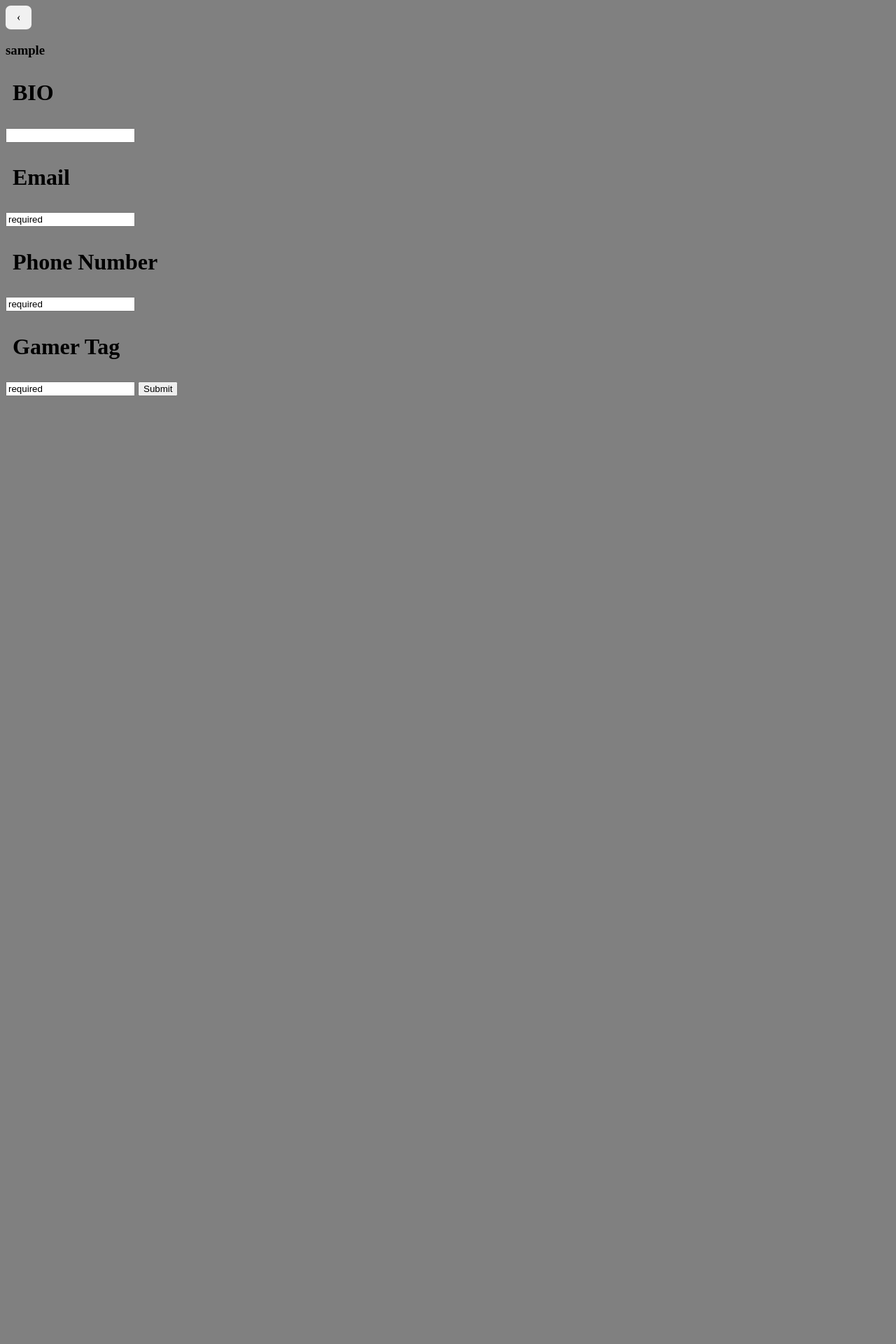
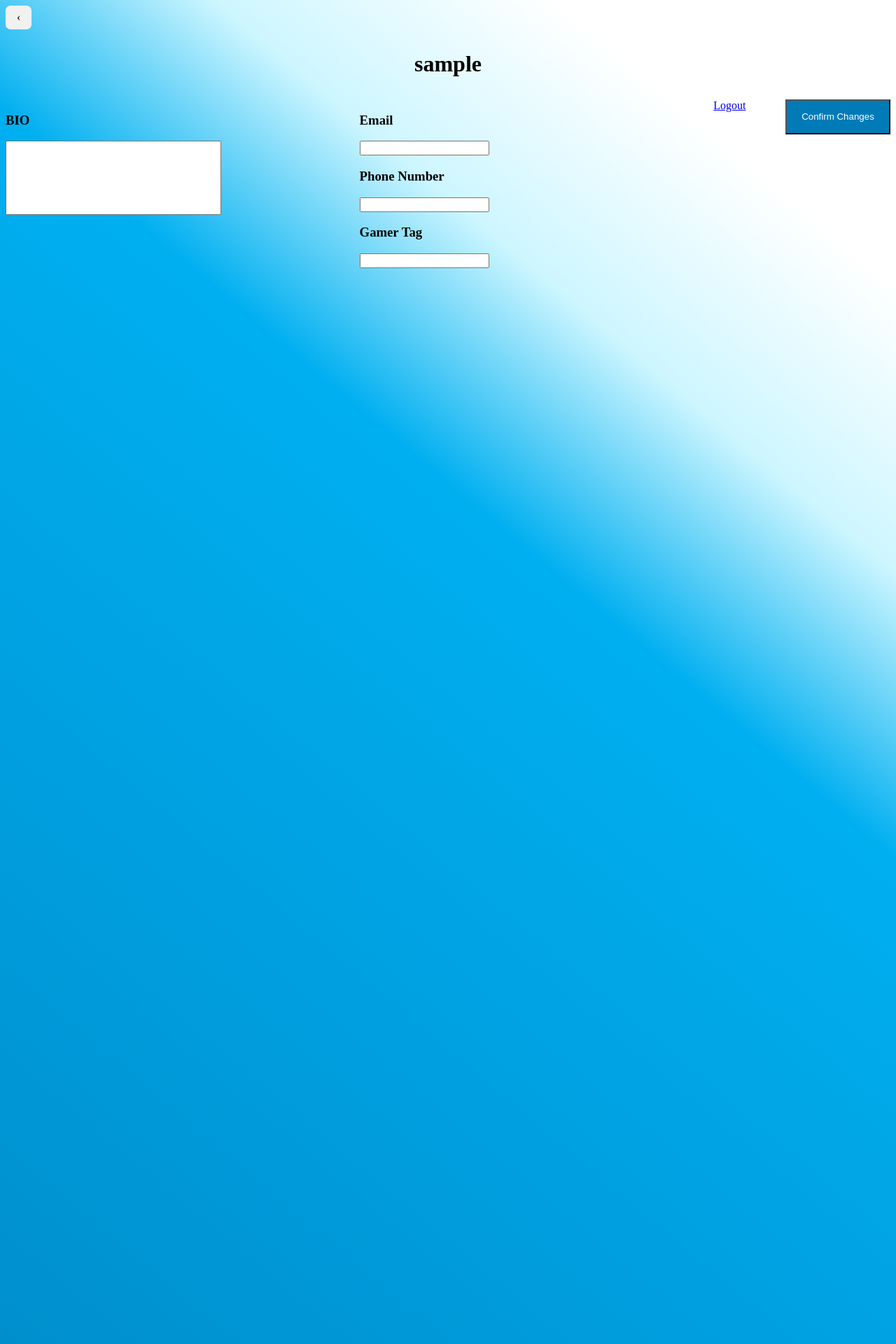
Before and after one commit to CSE106-FinalProject/GamerHub, a Flask app: page /profile in a window 1280 px wide. Shown: the top 1920 px of the page at 70% size. Before the commit the page ends 565 px from the top, so only its background shows below. Run offline with Flask 2, Linux system fonts and the light colour scheme; the visitor is signed in with stand-in values (Sample User, id 1); data comes from the database, SQL or seed files in the repository.

Commit message:
profile page doneish

```diff
--- a/static/profile.css
+++ b/static/profile.css
@@ -1,11 +1,27 @@
-img {
-    border-radius: 50%;
-    width: 10%;
-    height: 10%;
-    border: 3px solid black;
+body {
+    height: 3000px;
+    background: linear-gradient(400deg, #007BB8 0%, #00AFF0 70%, #CDF6FF 80%, white 90%);
 }
-body {
-    background-color: grey;
+
+.bio {
+    height: 100px;
+    width: 300px;
+}
+.container {
+    width: 40%;
+    float: left;
+}
+
+.submit {
+    float: right;
+}
+
+.btn {
+    background-color: #007BB8;
+    color: #fff;
+    width: 150px;
+    height: 50px;
+
 }
 
 .previous {
@@ -18,6 +34,7 @@ body {
 }
 
 h1 {
+    text-align: center;
     padding: 10px;
 }
 
@@ -39,7 +56,8 @@ img {
 }
 
 .editHighlights {
-    background-color: #DE3163; /* Green */
+    background-color: #DE3163;
+    /* Green */
     border: none;
     color: white;
     padding: 15px 32px;
@@ -49,7 +67,8 @@ img {
     font-size: 16px;
     margin: 4px 2px;
     cursor: pointer;
-    -webkit-transition-duration: 0.4s; /* Safari */
+    -webkit-transition-duration: 0.4s;
+    /* Safari */
     transition-duration: 0.4s;
 
 }
@@ -59,5 +78,5 @@ img {
 }
 
 .editHighlights:hover {
-    box-shadow: 0 12px 16px 0 rgba(0,0,0,0.24),0 17px 50px 0 rgba(0,0,0,0.19);
+    box-shadow: 0 12px 16px 0 rgba(0, 0, 0, 0.24), 0 17px 50px 0 rgba(0, 0, 0, 0.19);
 }
--- a/templates/profile.html
+++ b/templates/profile.html
@@ -12,28 +12,37 @@
 <header>
     <a href="{{url_for('dashboard')}}" class="previous">&#8249;</a>
     <div class="user">
-        <h3>{{user.username}}</h3>
+        <h1>{{user.username}}</h1>
     </div>
 </header>
 
 <body>
-    <h2> {{ profile.id }}</h2>
+
 
     <form method="POST">
-        <h1>BIO</h1>
-        <input type="text" id="txtField" name="bio" value= "{{ profile.bio }}" required>
+        <div class="form-container"></div>
+        <div class="container">
+            <h3>BIO</h3><input type="text" class="bio" id="txtField" name="bio" value="{{ profile.bio }}" required>
+        </div>
 
-        <h1>Email</h1>
-        <input type="text" id="txtField" name="email" value= {{ profile.email }} required>
+        <div class="container">
+            <h3>Email</h3>
+            <input type="text" class="email" id="txtField" name="email" value="{{ profile.email }}" required>
 
-        <h1>Phone Number</h1>
-        <input type="text" id="txtField" name="number" value= {{ profile.phone_number }} required>
+            <h3>Phone Number</h3>
+            <input type="text" class="number" id="txtField" name="number" value="{{ profile.phone_number }}" required>
 
-        <h1>Gamer Tag</h1>
-        <input type="text" id="txtField" name="tag" value= {{ profile.gamer_tag }} required>
+            <h3>Gamer Tag</h3>
+            <input type="text" class="tag" id="txtField" name="tag" value="{{ profile.gamer_tag }}" required>
+        </div>
+        <div class="submit">
+            <input class="btn" type="submit" value="Confirm Changes">
+        </div>
+        </div>
+    </form>
 
-        <input type="submit" value="Submit">
-    </form>
+    <a href="{{url_for('logout')}}">Logout</a>
+
 </body>
 
 </html>
```
